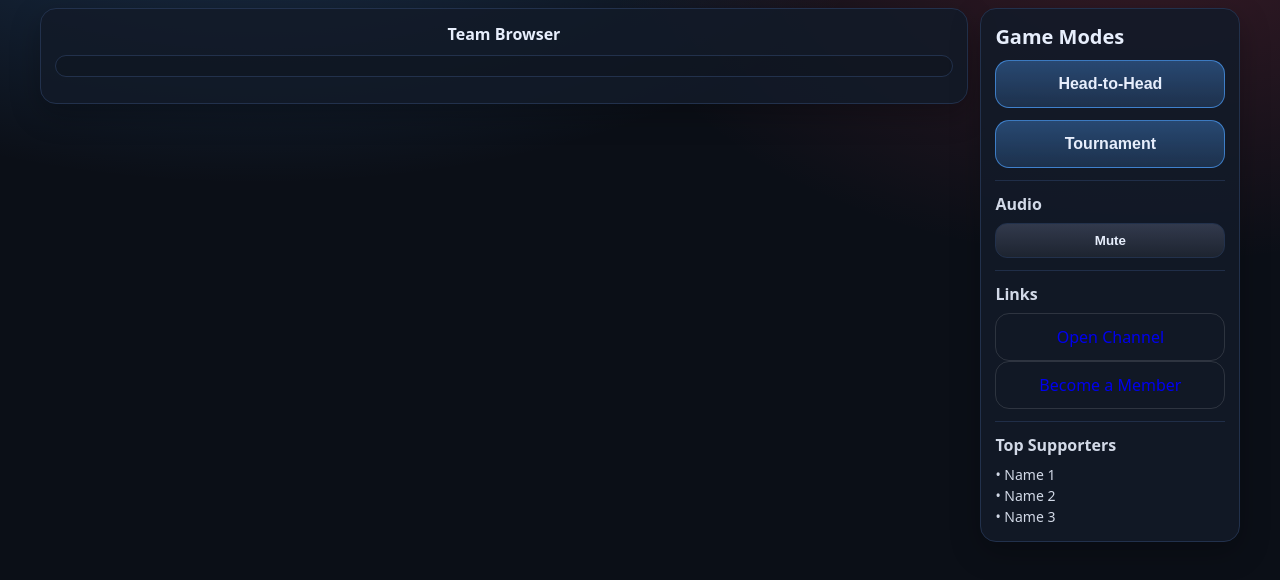
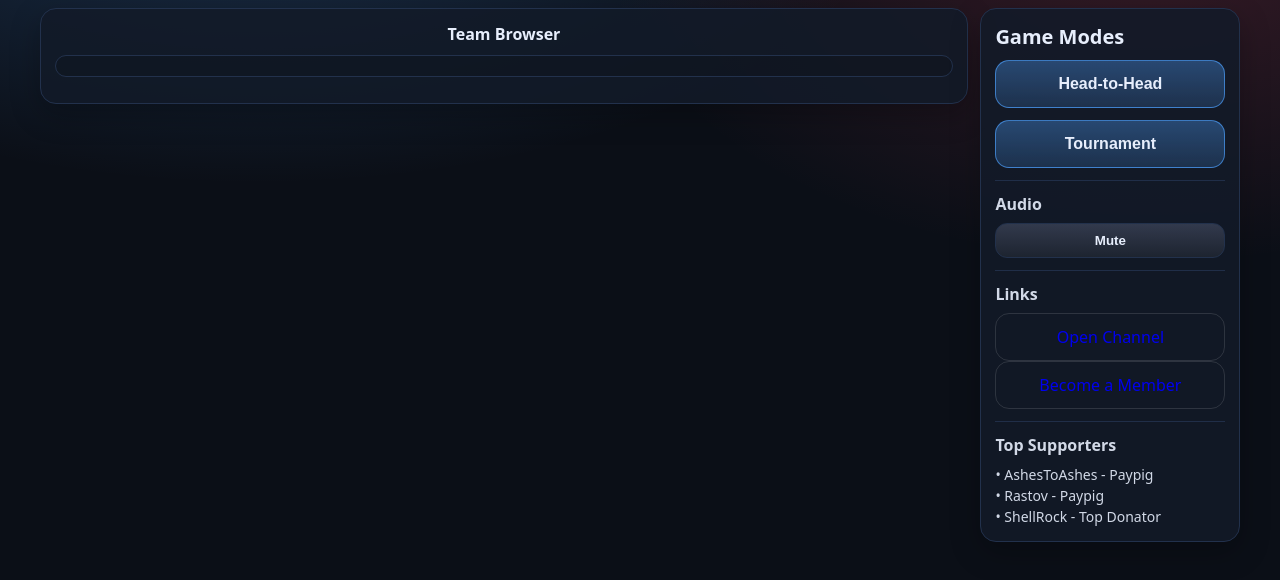
Before and after one commit to jonno-lolcow/pit-ballers, a plain HTML site: page index.html in a window 1280 px wide. Shown: the part 66-646 px from the top of the page. Drawn offline with Linux system fonts and the light colour scheme; no server answers.

Commit message:
Update index.html

```diff
--- a/index.html
+++ b/index.html
@@ -52,9 +52,9 @@
 
         <h3 class="panelTitle">Top Supporters</h3>
         <div id="topSupporters" class="supporters">
-          <div>• Name 1</div>
-          <div>• Name 2</div>
-          <div>• Name 3</div>
+          <div>• AshesToAshes - Paypig</div>
+          <div>• Rastov - Paypig</div>
+          <div>• ShellRock - Top Donator</div>
         </div>
       </aside>
       </div>
```
